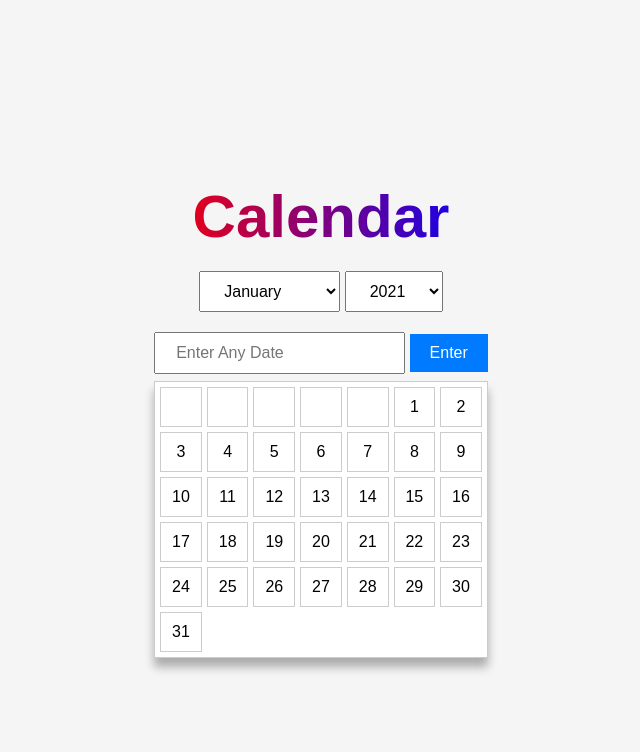
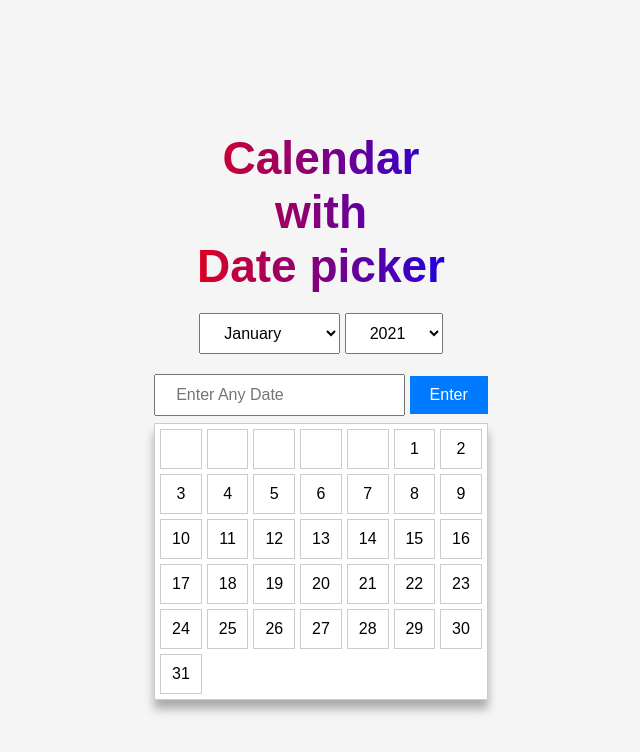
Before and after one commit to ApoorvVerma98/Calendar-with-DatePicker-, a plain HTML site: page index.html in a window 1280 px wide. Shown: the whole page, without its empty margins (319-959 px from the left). Drawn offline with nearby package versions, Linux system fonts and the light colour scheme.

Commit message:
Initial Commit

```diff
--- a/index.html
+++ b/index.html
@@ -6,7 +6,7 @@
   </head>
   <body>
     <div class="container">
-      <h1>Calendar</h1>
+      <h1>Calendar <br>with<br> Date picker</h1>
       <div class="controls">
         <select id="month">
           <option value="1">January</option>
--- a/styles.css
+++ b/styles.css
@@ -15,12 +15,11 @@ body {
 h1 {
   margin-bottom: 20px;
   color: #333;
-  font-size: 60px;
+  font-size: 46px;
   background-image: linear-gradient(to right, #ff0000, #0000ff);
   -webkit-background-clip: text;
   -webkit-text-fill-color: transparent;
 }
-
 
 .controls {
   margin-bottom: 20px;
```
